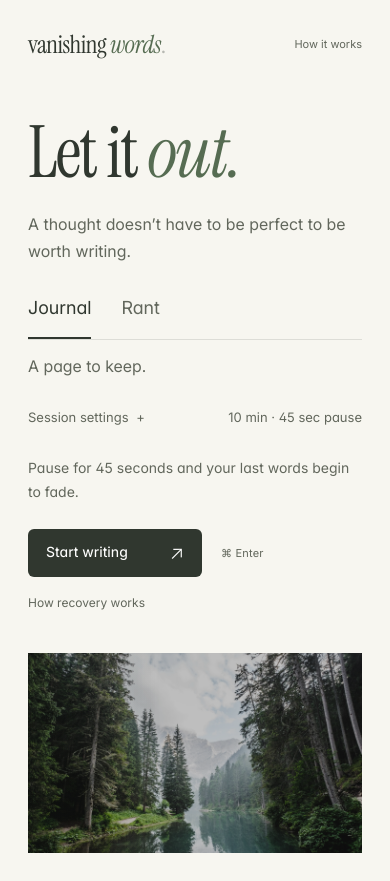
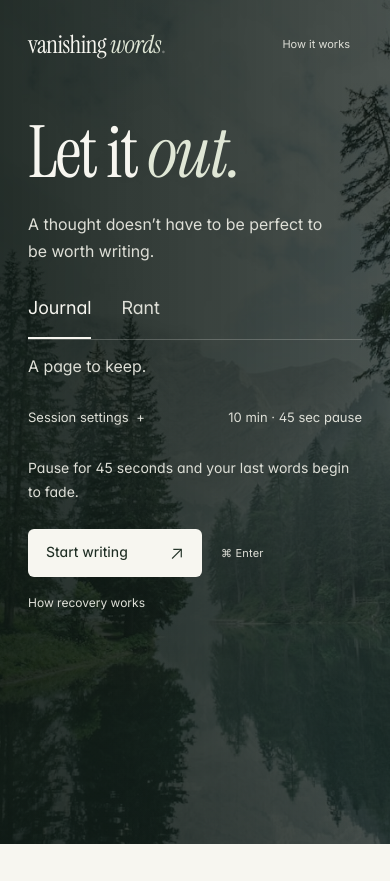
Before and after one commit to budhennekes/vanishing-words, a website with bundled scripts: page index.html in a window 390 px wide. After the commit the page ends 844 px from the top, so only its background shows below. Built offline with nearby package versions, Linux system fonts and the light colour scheme.

Commit message:
Make arrival an immersive full-width writing space

```diff
--- a/styles.css
+++ b/styles.css
@@ -1186,13 +1186,14 @@ dialog .primary {
 
 /* Two-mode arrival: one decision, with timing tucked away. */
 body:not(.session-view) #app {
+  position: relative;
   max-width: none;
   padding: 0;
 }
 body:not(.session-view) .site-header {
   position: relative;
   z-index: 2;
-  width: 54%;
+  width: 100%;
   height: 110px;
   padding: 0 clamp(28px, 5vw, 80px);
   gap: 16px;
@@ -1207,11 +1208,13 @@ body:not(.session-view) .site-footer {
   margin: 0;
 }
 .landing-copy {
-  width: 54%;
+  position: relative;
+  z-index: 1;
+  width: min(100%, 640px);
   padding: clamp(38px, 9vh, 100px) clamp(28px, 5vw, 80px) 64px;
 }
 .landing h1 {
-  font-size: clamp(76px, 7.7vw, 124px);
+  font-size: clamp(76px, 7vw, 104px);
   margin: 0 0 22px;
   max-width: 12ch;
   letter-spacing: -3px;
@@ -1222,23 +1225,33 @@ body:not(.session-view) .site-footer {
   margin: 0 0 42px;
 }
 .landing .landscape {
-  position: fixed;
+  position: absolute;
   top: 0;
   right: 0;
   bottom: 0;
-  width: 46%;
-  height: 100dvh;
+  left: 0;
+  width: 100%;
+  height: 100%;
+  z-index: -1;
   min-height: 0;
   max-height: none;
   border-radius: 0;
   margin: 0;
 }
 .landing .landscape img {
-  filter: saturate(0.82) brightness(0.78);
+  filter: saturate(0.78) brightness(0.9);
   object-position: 50% 50%;
 }
 .landing .photo-wash {
-  background: linear-gradient(90deg, rgb(13 27 19 / 12%), transparent 40%);
+  background:
+    linear-gradient(180deg, rgb(13 24 19 / 70%), transparent 30%),
+    linear-gradient(
+      90deg,
+      rgb(13 24 19 / 92%) 0%,
+      rgb(13 24 19 / 85%) 36%,
+      rgb(13 24 19 / 34%) 72%,
+      rgb(13 24 19 / 16%) 100%
+    );
 }
 #setup-form {
   max-width: 420px;
@@ -1390,10 +1403,11 @@ body:not(.session-view) .site-footer {
     margin-bottom: 26px;
   }
   .landing .landscape {
-    position: relative;
-    width: calc(100% - 56px);
-    height: 200px;
-    margin: 0 28px 28px;
+    position: absolute;
+    inset: 0;
+    width: 100%;
+    height: 100%;
+    margin: 0;
     min-height: 0;
   }
   .landing .landscape img {
@@ -1430,6 +1444,71 @@ body:not(.session-view) .site-footer {
   }
   .landing .intro {
     margin-bottom: 26px;
+  }
+}
+
+/* Scenic arrival tokens are scoped away from the writing canvas. */
+body:not(.session-view) #app {
+  background: #14221b;
+}
+body:not(.session-view) .site-header,
+.landing {
+  --ink: #f7f6f0;
+  --muted: #dedfd7;
+  --sage: #e0e7d6;
+  --sage-light: #33483b;
+  --line: rgb(247 246 240 / 22%);
+  color: var(--ink);
+}
+body:not(.session-view) .site-header .wordmark {
+  font-size: 25px;
+}
+body:not(.session-view) .site-header .text-button {
+  padding: 0 12px;
+  min-height: 44px;
+}
+body:not(.session-view) .site-header .text-button:hover {
+  background: rgb(12 23 17 / 50%);
+}
+.landing .primary {
+  color: #1e2d23;
+  background: #f7f6f0;
+}
+.landing .primary:hover {
+  background: #e0e7d6;
+}
+.landing .settings-fields input,
+.landing .settings-fields select {
+  background: #21352a;
+  color: #f7f6f0;
+  border-color: rgb(247 246 240 / 30%);
+  color-scheme: dark;
+}
+.landing .settings-fields input:focus-visible,
+.landing .settings-fields select:focus-visible {
+  outline-color: #f7f6f0;
+}
+.landing .landscape {
+  background: #14221b;
+}
+.landing .intro {
+  max-width: 30ch;
+}
+@media (max-width: 800px) {
+  .landing .photo-wash {
+    background: linear-gradient(
+      90deg,
+      rgb(13 24 19 / 88%),
+      rgb(13 24 19 / 70%)
+    );
+  }
+  .landing-copy {
+    width: 100%;
+  }
+}
+@media (prefers-reduced-motion: no-preference) {
+  body:not(.session-view) .landing-copy {
+    animation: rise-in 500ms ease both;
   }
 }
 
```
